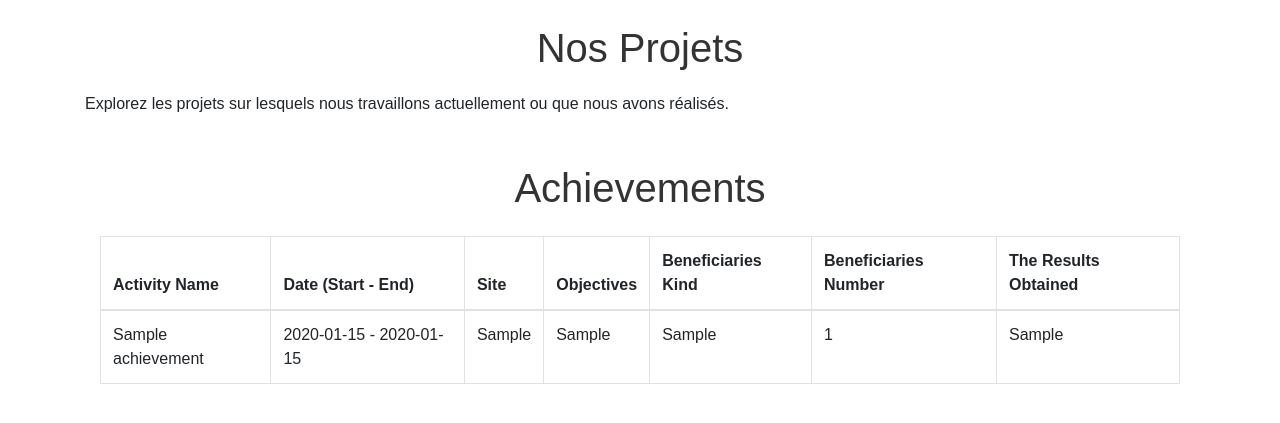
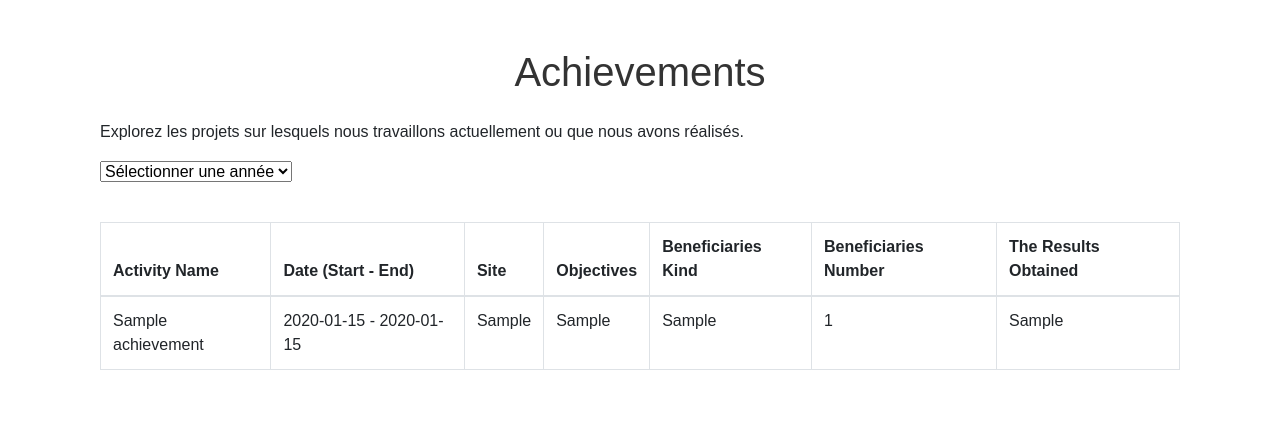
Before and after one commit to vapeasnl/appweb, a Flask app: page /achievements in a window 1280 px wide. Shown: the part 56-479 px from the top of the page. Run offline with Flask 3, Linux system fonts and the light colour scheme; tables that the repository leaves empty hold one stand-in row (values such as "Sample post"); some libraries are stand-ins or nearby versions.

Commit message:
Update achievements.html

```diff
--- a/association/association_v1/app/templates/achievements.html
+++ b/association/association_v1/app/templates/achievements.html
@@ -1,11 +1,18 @@
 {% extends 'base.html' %}
 
 {% block content %}
-    <h1>Nos Projets</h1>
-    <p>Explorez les projets sur lesquels nous travaillons actuellement ou que nous avons réalisés.</p>
 
 <div class="container my-5">
     <h1 class="mb-4">Achievements</h1>
+    <p>Explorez les projets sur lesquels nous travaillons actuellement ou que nous avons réalisés.</p>
+    <form method="post" action="{{ url_for('main.achievements') }}">
+    <select name="year" class="form-select mb-3" onchange="this.form.submit()">
+        <option value="">Sélectionner une année</option>
+        {% for year in years %}
+            <option value="{{ year }}" {% if year == selected_year %} selected {% endif %}>{{ year }}</option>
+        {% endfor %}
+    </select>
+</form>
     <div class="table-responsive mt-4">
         <table class="table table-bordered">
             <thead>
```
